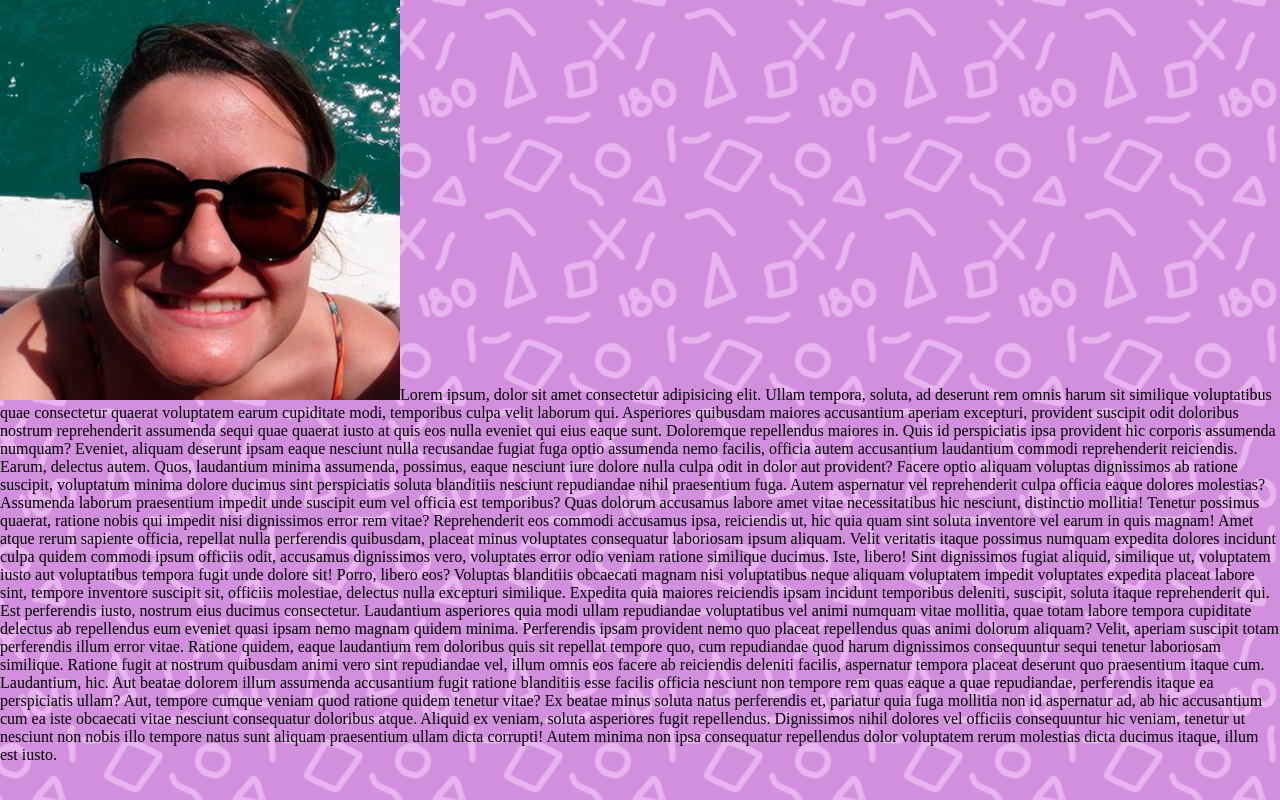
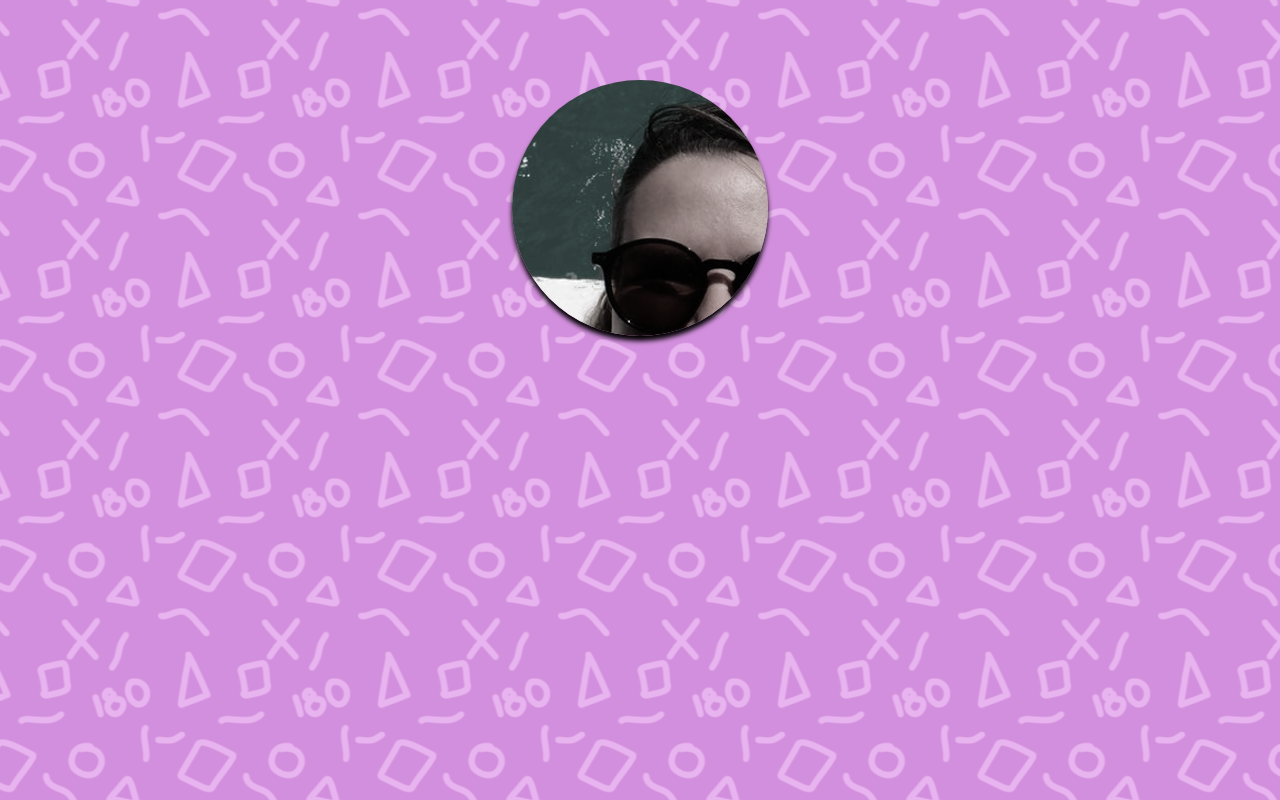
Before and after one commit to kopfmad/livia180, a React (Create React App) app: page / in a window 1280 px wide. Built offline with nearby package versions, Linux system fonts and the light colour scheme.

Commit message:
estilização da foto inicial

```diff
--- a/public/index.html
+++ b/public/index.html
@@ -21,7 +21,7 @@
       work correctly both with client-side routing and a non-root public URL.
       Learn how to configure a non-root public URL by running `npm run build`.
     -->
-    <title>Bollos Calculator</title>
+    <title>Livia 180</title>
   </head>
   <body>
     <noscript>You need to enable JavaScript to run this app.</noscript>
--- a/src/App.js
+++ b/src/App.js
@@ -3,62 +3,8 @@
 
 function App() {
   return (
-    <div className="App2">
-      <img src={livia1} alt="livia 1" />
-      Lorem ipsum, dolor sit amet consectetur adipisicing elit. Ullam tempora,
-      soluta, ad deserunt rem omnis harum sit similique voluptatibus quae
-      consectetur quaerat voluptatem earum cupiditate modi, temporibus culpa
-      velit laborum qui. Asperiores quibusdam maiores accusantium aperiam
-      excepturi, provident suscipit odit doloribus nostrum reprehenderit
-      assumenda sequi quae quaerat iusto at quis eos nulla eveniet qui eius
-      eaque sunt. Doloremque repellendus maiores in. Quis id perspiciatis ipsa
-      provident hic corporis assumenda numquam? Eveniet, aliquam deserunt ipsam
-      eaque nesciunt nulla recusandae fugiat fuga optio assumenda nemo facilis,
-      officia autem accusantium laudantium commodi reprehenderit reiciendis.
-      Earum, delectus autem. Quos, laudantium minima assumenda, possimus, eaque
-      nesciunt iure dolore nulla culpa odit in dolor aut provident? Facere optio
-      aliquam voluptas dignissimos ab ratione suscipit, voluptatum minima dolore
-      ducimus sint perspiciatis soluta blanditiis nesciunt repudiandae nihil
-      praesentium fuga. Autem aspernatur vel reprehenderit culpa officia eaque
-      dolores molestias? Assumenda laborum praesentium impedit unde suscipit eum
-      vel officia est temporibus? Quas dolorum accusamus labore amet vitae
-      necessitatibus hic nesciunt, distinctio mollitia! Tenetur possimus
-      quaerat, ratione nobis qui impedit nisi dignissimos error rem vitae?
-      Reprehenderit eos commodi accusamus ipsa, reiciendis ut, hic quia quam
-      sint soluta inventore vel earum in quis magnam! Amet atque rerum sapiente
-      officia, repellat nulla perferendis quibusdam, placeat minus voluptates
-      consequatur laboriosam ipsum aliquam. Velit veritatis itaque possimus
-      numquam expedita dolores incidunt culpa quidem commodi ipsum officiis
-      odit, accusamus dignissimos vero, voluptates error odio veniam ratione
-      similique ducimus. Iste, libero! Sint dignissimos fugiat aliquid,
-      similique ut, voluptatem iusto aut voluptatibus tempora fugit unde dolore
-      sit! Porro, libero eos? Voluptas blanditiis obcaecati magnam nisi
-      voluptatibus neque aliquam voluptatem impedit voluptates expedita placeat
-      labore sint, tempore inventore suscipit sit, officiis molestiae, delectus
-      nulla excepturi similique. Expedita quia maiores reiciendis ipsam incidunt
-      temporibus deleniti, suscipit, soluta itaque reprehenderit qui. Est
-      perferendis iusto, nostrum eius ducimus consectetur. Laudantium asperiores
-      quia modi ullam repudiandae voluptatibus vel animi numquam vitae mollitia,
-      quae totam labore tempora cupiditate delectus ab repellendus eum eveniet
-      quasi ipsam nemo magnam quidem minima. Perferendis ipsam provident nemo
-      quo placeat repellendus quas animi dolorum aliquam? Velit, aperiam
-      suscipit totam perferendis illum error vitae. Ratione quidem, eaque
-      laudantium rem doloribus quis sit repellat tempore quo, cum repudiandae
-      quod harum dignissimos consequuntur sequi tenetur laboriosam similique.
-      Ratione fugit at nostrum quibusdam animi vero sint repudiandae vel, illum
-      omnis eos facere ab reiciendis deleniti facilis, aspernatur tempora
-      placeat deserunt quo praesentium itaque cum. Laudantium, hic. Aut beatae
-      dolorem illum assumenda accusantium fugit ratione blanditiis esse facilis
-      officia nesciunt non tempore rem quas eaque a quae repudiandae,
-      perferendis itaque ea perspiciatis ullam? Aut, tempore cumque veniam quod
-      ratione quidem tenetur vitae? Ex beatae minus soluta natus perferendis et,
-      pariatur quia fuga mollitia non id aspernatur ad, ab hic accusantium cum
-      ea iste obcaecati vitae nesciunt consequatur doloribus atque. Aliquid ex
-      veniam, soluta asperiores fugit repellendus. Dignissimos nihil dolores vel
-      officiis consequuntur hic veniam, tenetur ut nesciunt non nobis illo
-      tempore natus sunt aliquam praesentium ullam dicta corrupti! Autem minima
-      non ipsa consequatur repellendus dolor voluptatem rerum molestias dicta
-      ducimus itaque, illum est iusto.
+    <div className="App">
+      <div className="livia_container"></div>
     </div>
   )
 }
--- a/src/CompsNStyles/_App.scss
+++ b/src/CompsNStyles/_App.scss
@@ -1,7 +1,33 @@
-.App2 {
+@use './consts' as *;
+
+.App {
   background-image: url(./images/fundo.png);
   height: 100vh;
   animation: movebg 20s infinite ease-in-out alternate;
+  display: grid;
+  grid-template-columns: minmax(1rem, 1fr) minmax(240px, 1300px) minmax(
+      1rem,
+      1fr
+    );
+
+  .livia_container {
+    grid-column: 2/3;
+    justify-self: center;
+    height: 20vw;
+    width: 20vw;
+    background-image: url(./images/livia1.png);
+    margin-top: 10vh;
+    border-radius: 50%;
+    animation: liviafundo 10s infinite;
+    box-shadow: 0px 5px 5px $color-primary-a;
+    filter: grayscale(0.8);
+    transition: 1s ease;
+  }
+
+  .livia_container:hover {
+    filter: grayscale(0);
+    transform: scale(1.2);
+  }
 }
 
 @keyframes movebg {
@@ -12,3 +38,30 @@
     background-position: right;
   }
 }
+
+@keyframes liviafundo {
+  0% {
+    background-image: url(./images/livia1.png);
+  }
+  30% {
+    background-image: url(./images/livia1.png);
+  }
+  35% {
+    background-image: url(./images/livia2.png);
+  }
+  60% {
+    background-image: url(./images/livia2.png);
+  }
+  65% {
+    background-image: url(./images/livia3.png);
+  }
+  93% {
+    background-image: url(./images/livia3.png);
+  }
+  98% {
+    background-image: url(./images/livia1.png);
+  }
+  100% {
+    background-image: url(./images/livia1.png);
+  }
+}
--- a/src/index.css
+++ b/src/index.css
@@ -7,11 +7,36 @@
           box-sizing: border-box;
 }
 
-.App2 {
+.App {
   background-image: url(./images/fundo.png);
   height: 100vh;
-  -webkit-animation: movebg 15s infinite ease-in-out alternate;
-          animation: movebg 15s infinite ease-in-out alternate;
+  -webkit-animation: movebg 20s infinite ease-in-out alternate;
+          animation: movebg 20s infinite ease-in-out alternate;
+  display: grid;
+  grid-template-columns: minmax(1rem, 1fr) minmax(240px, 1300px) minmax(1rem, 1fr);
+}
+.App .livia_container {
+  grid-column: 2/3;
+  justify-self: center;
+  height: 20vw;
+  width: 20vw;
+  background-image: url(./images/livia1.png);
+  margin-top: 10vh;
+  border-radius: 50%;
+  -webkit-animation: liviafundo 10s infinite;
+          animation: liviafundo 10s infinite;
+  -webkit-box-shadow: 0px 5px 5px black;
+          box-shadow: 0px 5px 5px black;
+  -webkit-filter: grayscale(0.8);
+          filter: grayscale(0.8);
+  -webkit-transition: 1s ease;
+  transition: 1s ease;
+}
+.App .livia_container:hover {
+  -webkit-filter: grayscale(0);
+          filter: grayscale(0);
+  -webkit-transform: scale(1.2);
+          transform: scale(1.2);
 }
 
 @-webkit-keyframes movebg {
@@ -31,4 +56,56 @@
     background-position: right;
   }
 }
+@-webkit-keyframes liviafundo {
+  0% {
+    background-image: url(./images/livia1.png);
+  }
+  30% {
+    background-image: url(./images/livia1.png);
+  }
+  35% {
+    background-image: url(./images/livia2.png);
+  }
+  60% {
+    background-image: url(./images/livia2.png);
+  }
+  65% {
+    background-image: url(./images/livia3.png);
+  }
+  93% {
+    background-image: url(./images/livia3.png);
+  }
+  98% {
+    background-image: url(./images/livia1.png);
+  }
+  100% {
+    background-image: url(./images/livia1.png);
+  }
+}
+@keyframes liviafundo {
+  0% {
+    background-image: url(./images/livia1.png);
+  }
+  30% {
+    background-image: url(./images/livia1.png);
+  }
+  35% {
+    background-image: url(./images/livia2.png);
+  }
+  60% {
+    background-image: url(./images/livia2.png);
+  }
+  65% {
+    background-image: url(./images/livia3.png);
+  }
+  93% {
+    background-image: url(./images/livia3.png);
+  }
+  98% {
+    background-image: url(./images/livia1.png);
+  }
+  100% {
+    background-image: url(./images/livia1.png);
+  }
+}
 /*# sourceMappingURL=index.css.map */
```
Also changed, not shown: src/index.min.css (+1 -1 lines), 2 other files (tests, documents, lock files or other folders).
